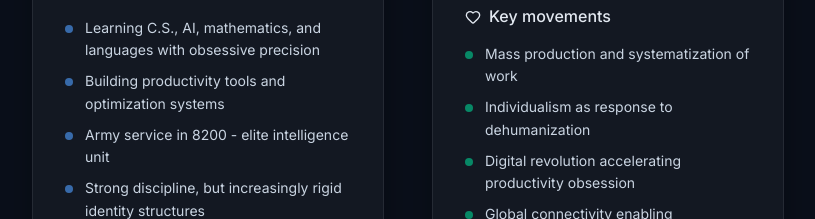
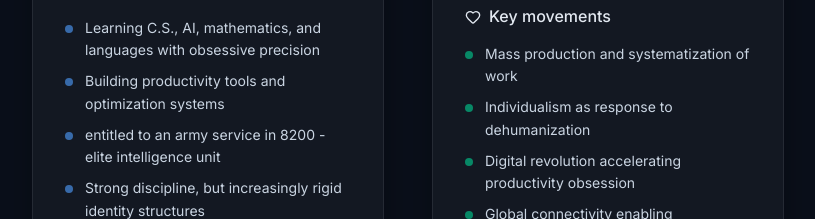
Before and after one commit to Ahiya1/ahiya-xyz, a Next.js app: page /journey in a window 1280 px wide. Shown: the part 1420-1639 px from the top of the page, without its empty margins (232-1047 px from the left). Built offline with nearby package versions, Linux system fonts and the light colour scheme.

Commit message:
let yourself breath

```diff
--- a/app/journey/page.tsx
+++ b/app/journey/page.tsx
@@ -41,7 +41,7 @@ const JourneyPage: React.FC = () => {
         keyMoments: [
           "Learning C.S., AI, mathematics, and languages with obsessive precision",
           "Building productivity tools and optimization systems",
-          "Army service in 8200 - elite intelligence unit",
+          "entitled to an army service in 8200 - elite intelligence unit",
           "Strong discipline, but increasingly rigid identity structures",
         ],
         insight:
```
